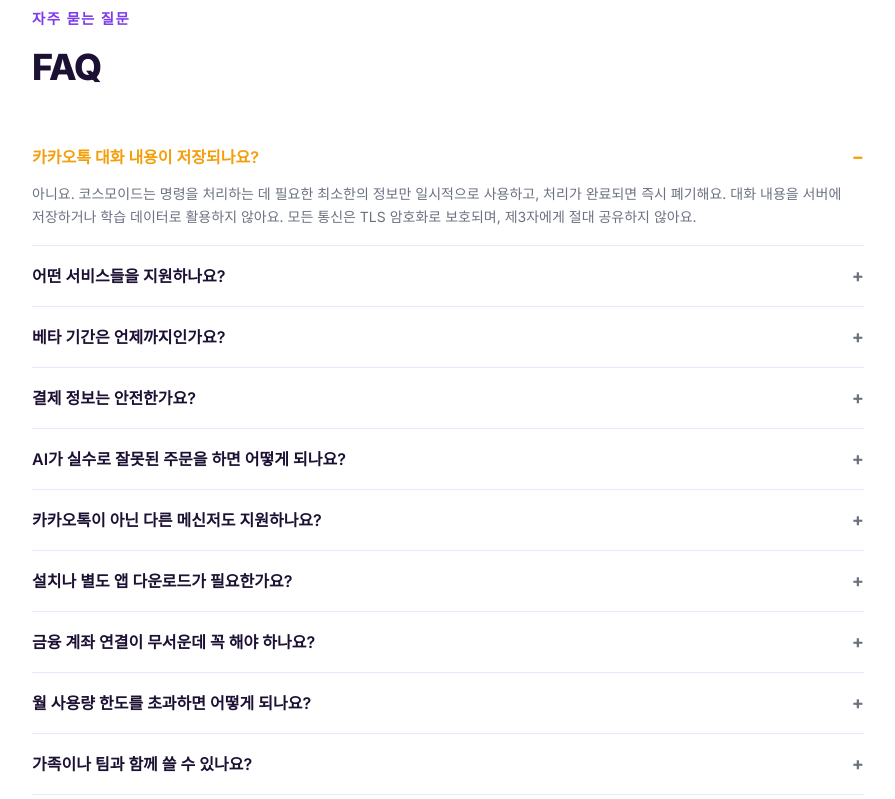
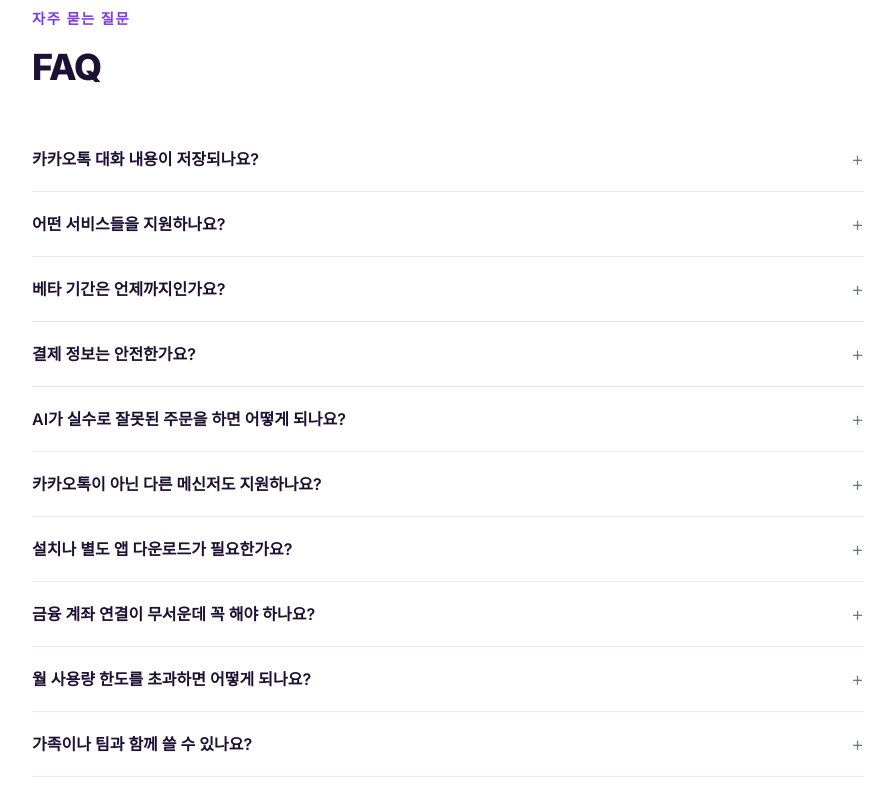
Before and after one commit to seojoonkim/cosmoid, a Next.js app: page / in a window 1280 px wide. Shown: the part 4220-5019 px from the top of the page, without its empty margins (192-1087 px from the left). Built offline with nearby package versions, Linux system fonts and the light colour scheme.

Commit message:
feat: FAQ 아코디언 부드러운 height 애니메이션 + + 45도 회전

```diff
--- a/src/components/FAQ.tsx
+++ b/src/components/FAQ.tsx
@@ -1,7 +1,7 @@
 "use client";
 
 import { useState } from "react";
-import { motion } from "framer-motion";
+import { motion, AnimatePresence } from "framer-motion";
 
 const faqs = [
   {
@@ -55,7 +55,7 @@
 ];
 
 export default function FAQ() {
-  const [openIndex, setOpenIndex] = useState<number | null>(0);
+  const [openIndex, setOpenIndex] = useState<number | null>(null);
 
   return (
     <section className="bg-white border-t border-[var(--border)] py-16 md:py-24">
@@ -83,17 +83,40 @@
           {faqs.map((faq, idx) => {
             const isOpen = openIndex === idx;
             return (
-              <article key={faq.q} className="border-b border-[var(--border)] py-4">
+              <article key={faq.q} className="border-b border-[var(--border)]">
                 <button
                   type="button"
-                  className="flex w-full items-center justify-between gap-4 text-left"
+                  className="flex w-full items-center justify-between gap-4 text-left py-5"
                   onClick={() => setOpenIndex(isOpen ? null : idx)}
                   aria-expanded={isOpen}
                 >
-                  <span className="font-semibold" style={{color: isOpen ? "#f59e0b" : "var(--text)"}}>{faq.q}</span>
-                  <span className="text-lg font-bold" style={{color: isOpen ? "#f59e0b" : "var(--muted)"}}>{isOpen ? "−" : "+"}</span>
+                  <span className="font-semibold text-base transition-colors duration-200"
+                    style={{ color: isOpen ? "#f59e0b" : "var(--text)" }}>
+                    {faq.q}
+                  </span>
+                  <motion.span
+                    animate={{ rotate: isOpen ? 45 : 0 }}
+                    transition={{ duration: 0.25, ease: "easeInOut" }}
+                    className="text-xl font-light shrink-0"
+                    style={{ color: isOpen ? "#f59e0b" : "var(--muted)", lineHeight: 1 }}
+                  >
+                    +
+                  </motion.span>
                 </button>
-                {isOpen ? <p className="mt-3 text-sm leading-relaxed text-[var(--muted)]">{faq.a}</p> : null}
+                <AnimatePresence initial={false}>
+                  {isOpen && (
+                    <motion.div
+                      key="answer"
+                      initial={{ height: 0, opacity: 0 }}
+                      animate={{ height: "auto", opacity: 1 }}
+                      exit={{ height: 0, opacity: 0 }}
+                      transition={{ duration: 0.35, ease: [0.22, 1, 0.36, 1] }}
+                      style={{ overflow: "hidden" }}
+                    >
+                      <p className="pb-5 text-sm leading-relaxed text-[var(--muted)]">{faq.a}</p>
+                    </motion.div>
+                  )}
+                </AnimatePresence>
               </article>
             );
           })}
```
